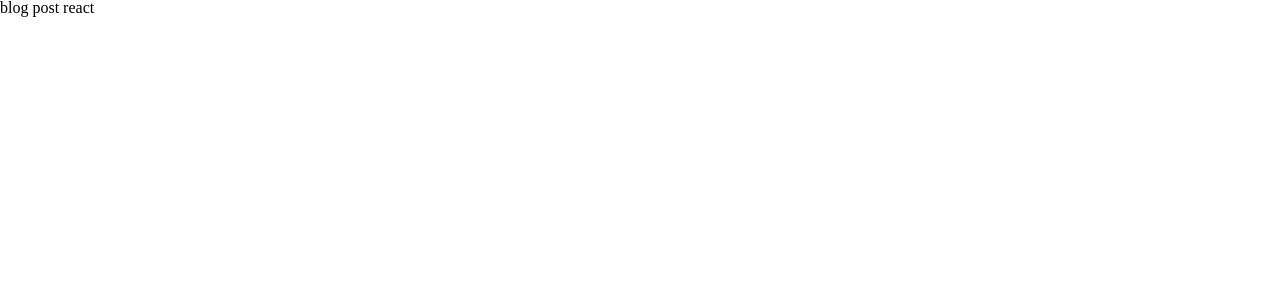
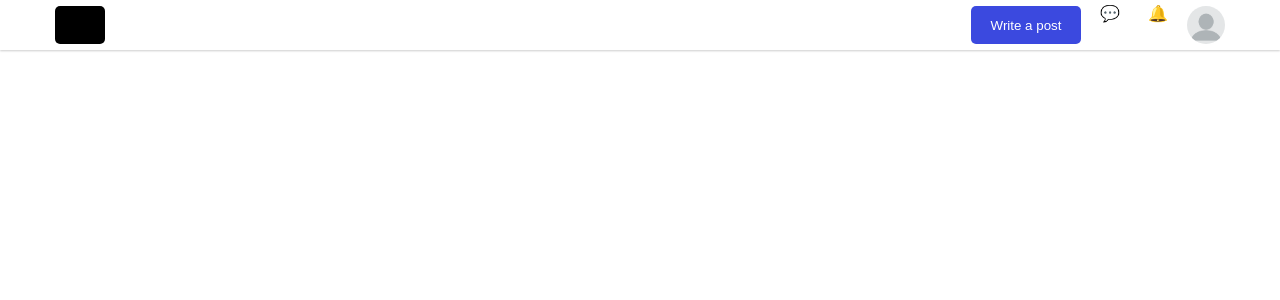
Before and after one commit to cjuniordev/blog-post-react, a React (Create React App) app: page / in a window 1280 px wide. Shown: the top 300 px of the page. Built offline with nearby package versions, Linux system fonts and the light colour scheme.

Commit message:
Create header component

```diff
--- a/src/App.js
+++ b/src/App.js
@@ -1,8 +1,8 @@
+import Post from './pages/Post';
+
 function App() {
   return (
-    <div className="App">
-      <h1>blog post react</h1>
-    </div>
+    <Post />
   );
 }
 
--- /dev/null
+++ b/src/components/Header/index.js
@@ -0,0 +1,20 @@
+import { Container, Logo, Options, Button, Option, Profile, ImgProfile } from './style';
+import profileImg from '../../assets/profile.png';
+
+function Header() {
+  return (
+    <Container>
+      <Logo />
+      <Options>
+        <Button>Write a post</Button>
+        <Option>💬</Option>
+        <Option>🔔</Option>
+        <Profile>
+          <ImgProfile src={profileImg} alt="Profile"/>
+        </Profile>
+      </Options>
+    </Container>
+  );
+}
+
+export default Header;
--- /dev/null
+++ b/src/components/Header/style.js
@@ -0,0 +1,77 @@
+import styled from 'styled-components';
+
+export const Container = styled.div`
+  --height-childs: 38px;
+
+  padding: 6px 55px;
+
+  display: flex;
+  align-items: center;
+  justify-content: space-between;
+
+  -webkit-box-shadow: 0px 0.5px 2px 0px rgba(0,0,0,0.2);
+  -moz-box-shadow: 0px 0.5px 2px 0px rgba(0,0,0,0.2);
+  box-shadow: 0px 0.5px 2px 0px rgba(0,0,0,0.2);
+`;
+
+export const Logo = styled.div`
+  height: var(--height-childs);
+  width: 50px;
+
+  border-radius: 5px;
+
+  display: flex;
+  align-item: center;
+  justify-content: center;
+
+  background-color: #000000;
+  color: #FFFF;
+
+  font-size: 16px;
+  font-weight: bold;
+`;
+
+export const Options = styled.div`
+  display: flex;
+  align-item: center;
+  justify-content: center;
+
+  & > *{
+    margin-right: 10px;
+  }
+`;
+
+export const Button = styled.button`
+  height: var(--height-childs);
+  width: 110px;
+
+  background-color: #3B49DF;
+  color: #FFFF;
+
+  border: none;
+  border-radius: 5px;
+`;
+
+export const Option = styled.div`
+  height: var(--height-childs);
+  width: var(--height-childs);
+
+  display: flex;
+  align-item: center;
+  justify-content: center;
+`;
+
+export const Profile = styled.div`
+  height: var(--height-childs);
+  width: var(--height-childs);
+
+  display: flex;
+  align-item: center;
+  justify-content: center;
+
+  margin-right: 0 !important;
+`;
+
+export const ImgProfile = styled.img`
+  border-radius: 50%;
+`;
--- /dev/null
+++ b/src/pages/Post/index.js
@@ -0,0 +1,11 @@
+import Header from '../../components/Header';
+
+function Post() {
+  return (
+    <div>
+      <Header></Header>
+    </div>
+  );
+}
+
+export default Post;
```
Also changed, not shown: src/assets/profile.png (added).
